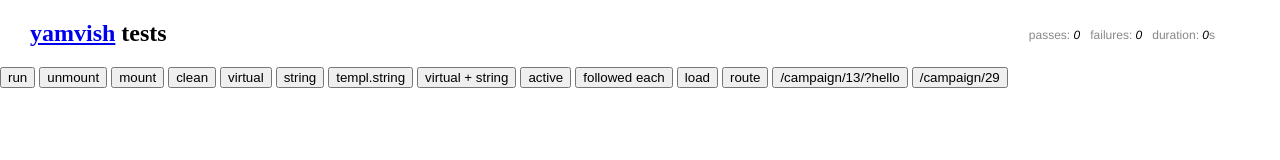
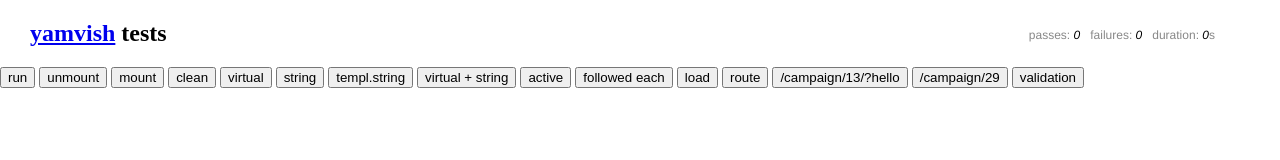
Before and after one commit to nomocas/yamvish, a website with bundled scripts: page index.html in a window 1280 px wide. Built offline with nearby package versions, Linux system fonts and the light colour scheme; files whose address does not match are found by name.

Commit message:
update examples and dist (for validation)

```diff
--- a/index.html
+++ b/index.html
@@ -44,6 +44,7 @@
     <button onclick="route();">route</button>
     <button onclick="y.navigateTo('/campaign/13/?hello');">/campaign/13/?hello</button>
     <button onclick="y.navigateTo('/campaign/29');">/campaign/29</button>
+    <button onclick="validation();">validation</button>
     <div id="mocha"></div>
     <script type="text/javascript" src="node_modules/min-history/dist/min-history.min.js"></script>
     <script type="text/javascript">
@@ -352,6 +353,23 @@
             console.log("error : ", e, e.stack);
         }
     }
+
+    function validation() {
+        try {
+            var view = new y.View()
+
+            .set('title', 'aaa@vbb.com')
+                .validate('title', y.aright.rules.email)
+
+            .input('text', '{{ title }}')
+                .p('error', y().visible('$error.title'))
+
+            .mount('#mocha');
+
+        } catch (e) {
+            console.log("error : ", e, e.stack);
+        }
+    }
     </script>
 </body>
 
--- a/package.json
+++ b/package.json
@@ -38,11 +38,11 @@
     "jshint-stylish": "^1.0.1"
   },
   "dependencies": {
-    "aright": "^0.1.1",
+    "aright": "^0.1.2",
     "c3po": "^1.0.1",
     "elenpi": "^0.2.5",
+    "min-history": "^0.1.4",
     "orql": "^0.1.0",
-    "routedsl": "^0.1.0",
-    "min-history": "^0.1.4"
+    "routedsl": "^0.1.0"
   }
 }
```
Also changed, not shown: dist/yamvish.js, dist/yamvish.min.js.
